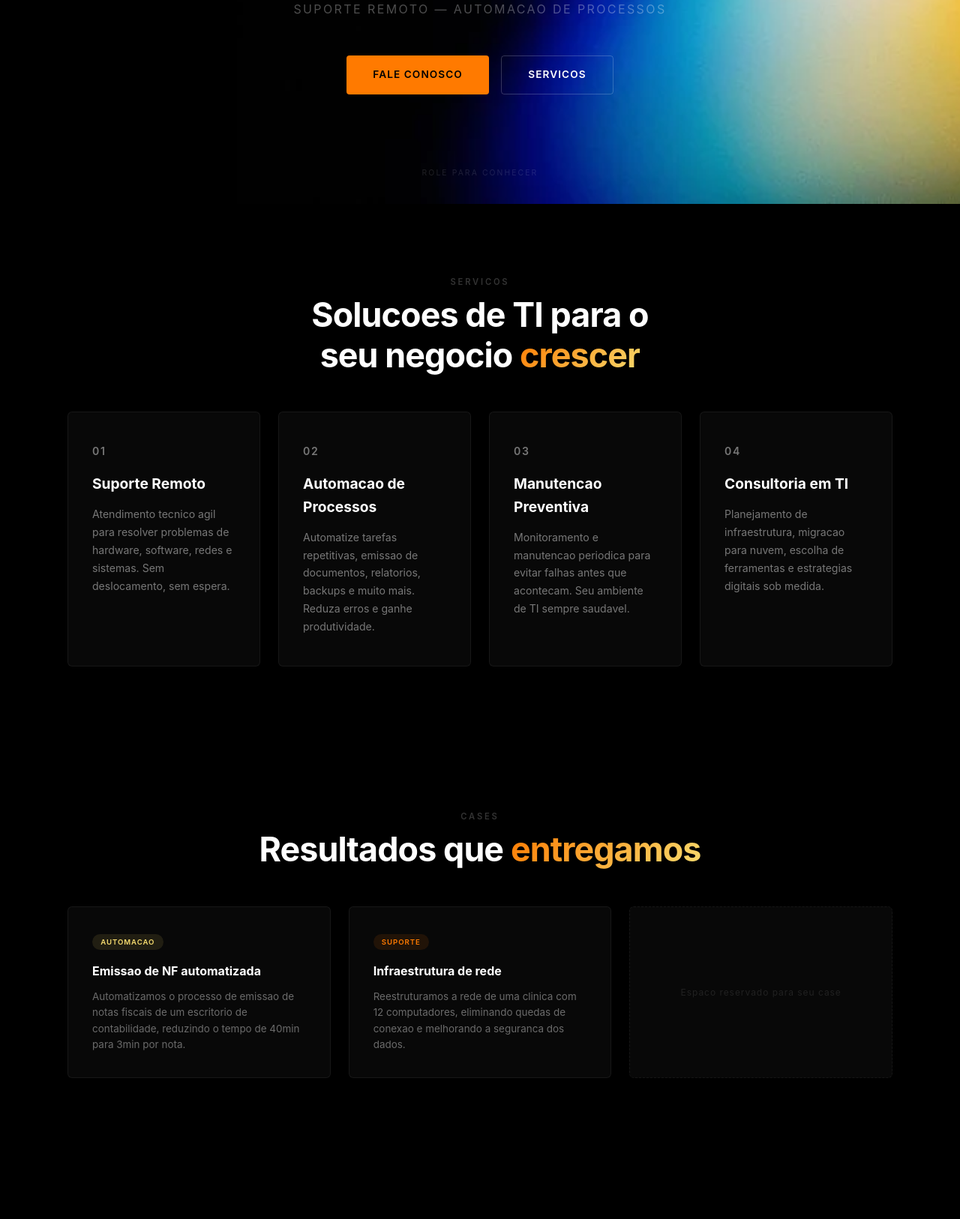
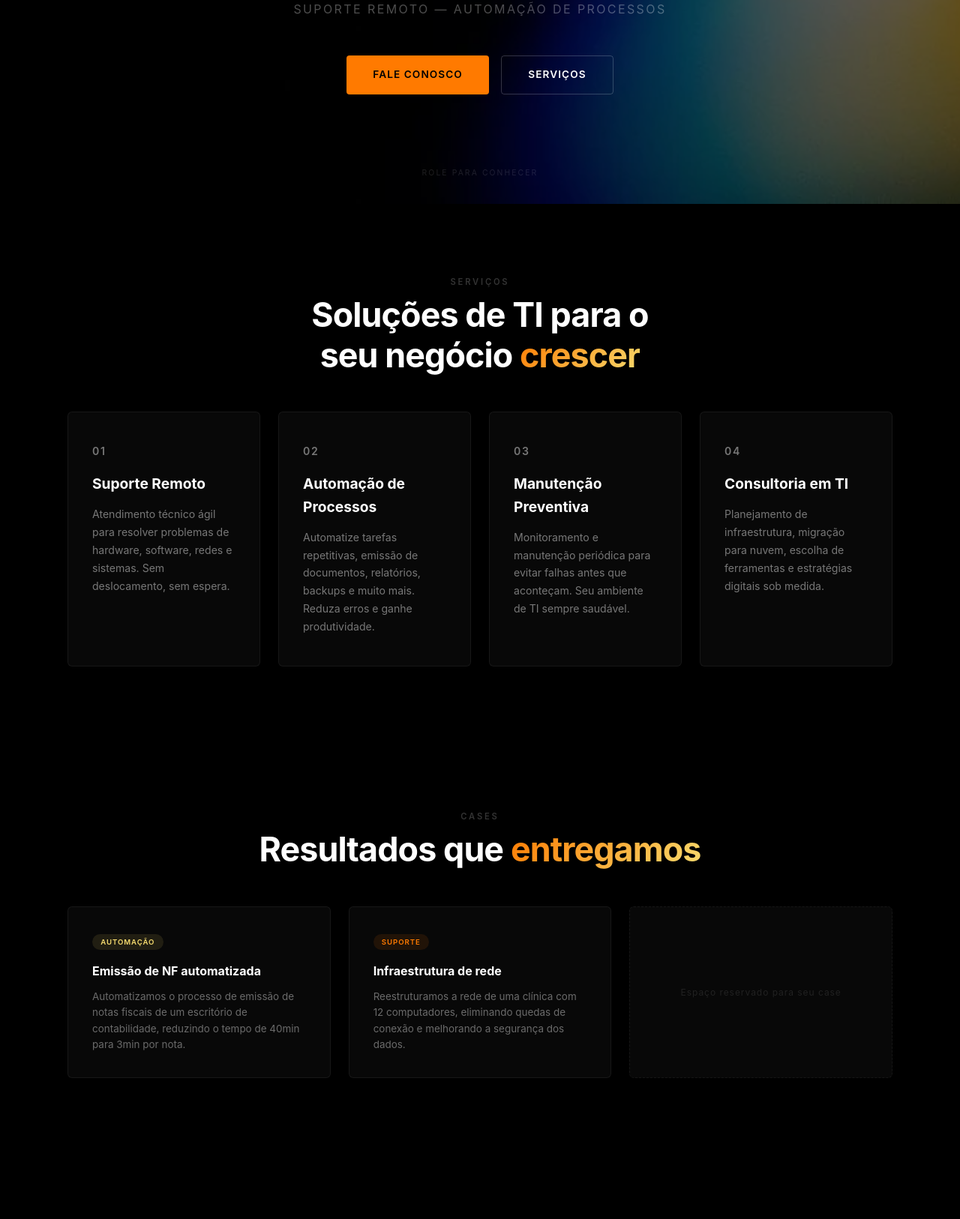
Before and after one commit to esquizo-gato/tigertechpage, a plain HTML site: page index.html in a window 1280 px wide. Shown: the part 528-2154 px from the top of the page at 75% size. Drawn offline with Linux system fonts and the light colour scheme.

```diff
--- a/index.html
+++ b/index.html
@@ -82,7 +82,7 @@
       position: fixed;
       inset: 0;
       z-index: 1;
-      background: rgba(0,0,0,0);
+      background: rgba(0,0,0,0.6);
       pointer-events: none;
     }
 
@@ -632,10 +632,10 @@
     <h1 class="hero-title">Tiger<span class="accent">Tech</span></h1>
     <div class="hero-divider"></div>
     <p class="hero-slogan">Instinto Digital</p>
-    <p class="hero-sub">Suporte remoto &mdash; Automacao de processos</p>
+    <p class="hero-sub">Suporte remoto &mdash; Automação de processos</p>
     <div class="hero-cta">
       <a href="#contato" class="btn btn-primary">Fale conosco</a>
-      <a href="#servicos" class="btn btn-outline">Servicos</a>
+      <a href="#servicos" class="btn btn-outline">Serviços</a>
     </div>
     <div class="scroll-hint">Role para conhecer</div>
   </section>
@@ -643,29 +643,29 @@
   <!-- SERVICOS -->
   <section id="servicos">
     <div class="container">
-      <p class="section-label">Servicos</p>
-      <h2 class="section-title">Solucoes de TI para o<br>seu negocio <span class="accent">crescer</span></h2>
+      <p class="section-label">Serviços</p>
+      <h2 class="section-title">Soluções de TI para o<br>seu negócio <span class="accent">crescer</span></h2>
 
       <div class="services-grid">
         <div class="service-item" data-delay="0">
           <p class="service-number">01</p>
           <h3>Suporte Remoto</h3>
-          <p>Atendimento tecnico agil para resolver problemas de hardware, software, redes e sistemas. Sem deslocamento, sem espera.</p>
+          <p>Atendimento técnico ágil para resolver problemas de hardware, software, redes e sistemas. Sem deslocamento, sem espera.</p>
         </div>
         <div class="service-item" data-delay="100">
           <p class="service-number">02</p>
-          <h3>Automacao de Processos</h3>
-          <p>Automatize tarefas repetitivas, emissao de documentos, relatorios, backups e muito mais. Reduza erros e ganhe produtividade.</p>
+          <h3>Automação de Processos</h3>
+          <p>Automatize tarefas repetitivas, emissão de documentos, relatórios, backups e muito mais. Reduza erros e ganhe produtividade.</p>
         </div>
         <div class="service-item" data-delay="200">
           <p class="service-number">03</p>
-          <h3>Manutencao Preventiva</h3>
-          <p>Monitoramento e manutencao periodica para evitar falhas antes que acontecam. Seu ambiente de TI sempre saudavel.</p>
+          <h3>Manutenção Preventiva</h3>
+          <p>Monitoramento e manutenção periódica para evitar falhas antes que aconteçam. Seu ambiente de TI sempre saudável.</p>
         </div>
         <div class="service-item" data-delay="300">
           <p class="service-number">04</p>
           <h3>Consultoria em TI</h3>
-          <p>Planejamento de infraestrutura, migracao para nuvem, escolha de ferramentas e estrategias digitais sob medida.</p>
+          <p>Planejamento de infraestrutura, migração para nuvem, escolha de ferramentas e estratégias digitais sob medida.</p>
         </div>
       </div>
     </div>
@@ -679,19 +679,19 @@
 
       <div class="cases-grid">
         <div class="case-item" data-delay="0">
-          <span class="case-tag aut">Automacao</span>
-          <h3>Emissao de NF automatizada</h3>
-          <p>Automatizamos o processo de emissao de notas fiscais de um escritorio de contabilidade, reduzindo o tempo de 40min para 3min por nota.</p>
+          <span class="case-tag aut">Automação</span>
+          <h3>Emissão de NF automatizada</h3>
+          <p>Automatizamos o processo de emissão de notas fiscais de um escritório de contabilidade, reduzindo o tempo de 40min para 3min por nota.</p>
         </div>
 
         <div class="case-item" data-delay="100">
           <span class="case-tag sup">Suporte</span>
           <h3>Infraestrutura de rede</h3>
-          <p>Reestruturamos a rede de uma clinica com 12 computadores, eliminando quedas de conexao e melhorando a seguranca dos dados.</p>
+          <p>Reestruturamos a rede de uma clínica com 12 computadores, eliminando quedas de conexão e melhorando a segurança dos dados.</p>
         </div>
 
         <div class="case-item case-empty" data-delay="200">
-          <span>Espaco reservado para seu case</span>
+          <span>Espaço reservado para seu case</span>
         </div>
       </div>
     </div>
```
